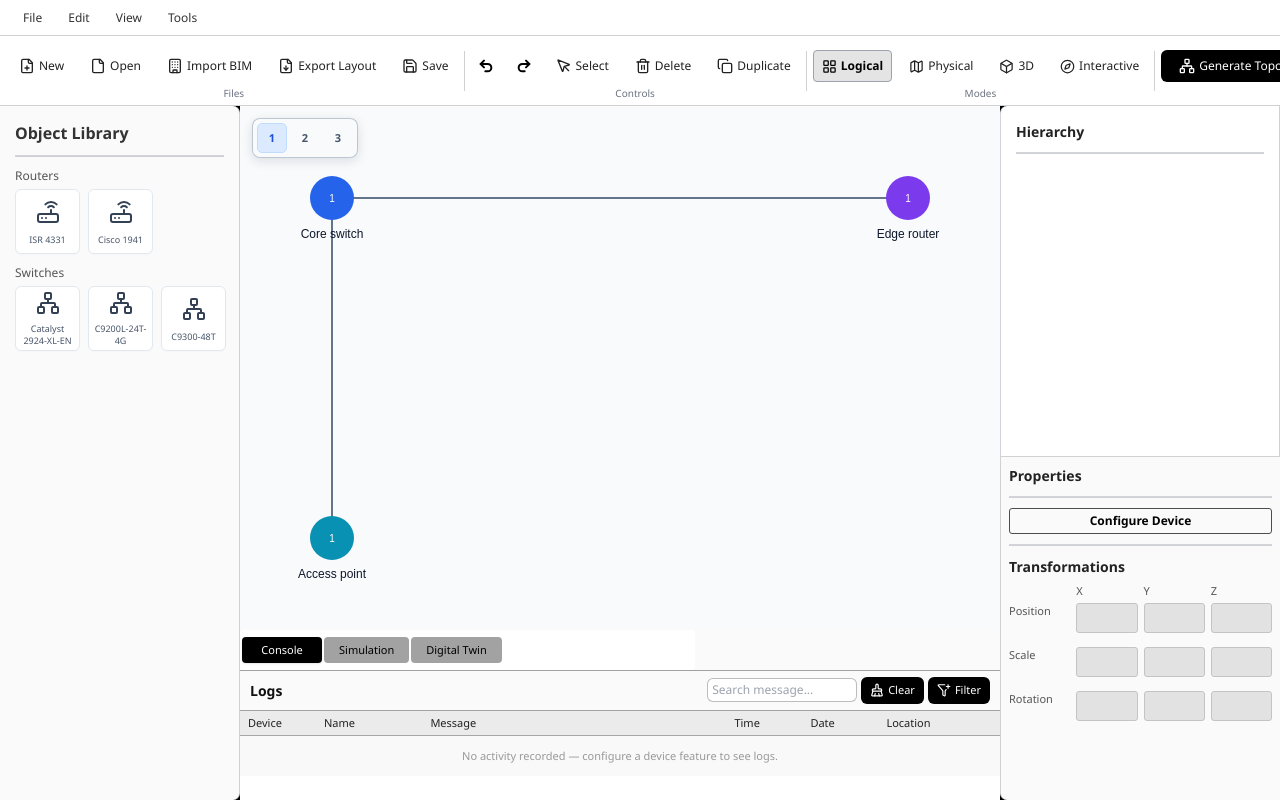
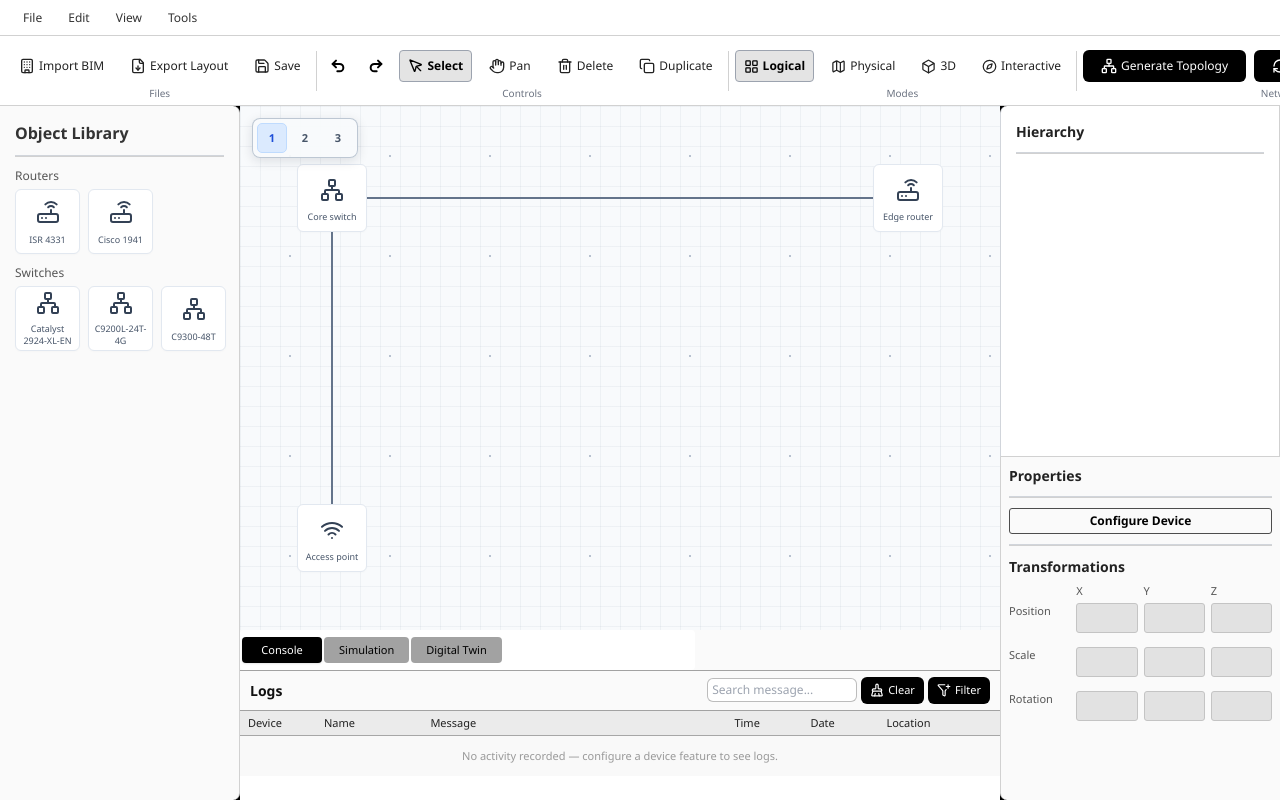
Before and after one commit to Arxivory/Arachnet, a React (Create React App) app: page / in a window 1280 px wide. Built offline with nearby package versions, Linux system fonts and the light colour scheme.

Commit message:
feat: Implement pan interaction and enhance rendering for logical and physical modes

```diff
--- a/src/core/rendering-engine/logical/graph-layout.js
+++ b/src/core/rendering-engine/logical/graph-layout.js
@@ -22,7 +22,7 @@ export function computeGridLayout(topology, { width = 1000, height = 700, column
     const row = Math.floor(index / columnCount);
     return {
       id: device.id,
-      label: device.name,
+      label: device.model ?? device.name,
       kind: device.kind ?? "device",
       portCount: device.ports.size,
       x: columnCount === 1 ? width / 2 : margin + (column * usableWidth) / (columnCount - 1),
--- a/src/core/rendering-engine/logical/logical-renderer.js
+++ b/src/core/rendering-engine/logical/logical-renderer.js
@@ -13,13 +13,18 @@ export class LogicalRenderer {
     this.canvas = canvas;
   }
 
-  render(layout) {
+  render(layout, { pixelRatio = 1, renderNodes = true } = {}) {
     if (layout.coordinateSpace !== "logical-2d") {
       throw new TypeError("LogicalRenderer only accepts logical-2d layouts.");
     }
+    if (!Number.isFinite(pixelRatio) || pixelRatio <= 0) {
+      throw new TypeError("LogicalRenderer pixelRatio must be positive.");
+    }
     const context = this.canvas.getContext("2d");
     if (!context) throw new Error("A 2D canvas context is unavailable.");
+    context.setTransform(1, 0, 0, 1, 0, 0);
     context.clearRect(0, 0, this.canvas.width, this.canvas.height);
+    context.scale(pixelRatio, pixelRatio);
     const nodes = new Map(layout.nodes.map((node) => [node.id, node]));
     for (const edge of layout.edges) {
       const source = nodes.get(edge.sourceId);
@@ -32,6 +37,7 @@ export class LogicalRenderer {
       context.lineWidth = 2;
       context.stroke();
     }
+    if (renderNodes) {
       for (const node of layout.nodes) {
         context.beginPath();
         context.arc(node.x, node.y, 22, 0, Math.PI * 2);
@@ -46,10 +52,12 @@ export class LogicalRenderer {
         context.fillText(String(node.portCount), node.x, node.y + 4);
       }
     }
+  }
 
   clear() {
     const context = this.canvas.getContext("2d");
     if (!context) throw new Error("A 2D canvas context is unavailable.");
+    context.setTransform(1, 0, 0, 1, 0, 0);
     context.clearRect(0, 0, this.canvas.width, this.canvas.height);
   }
 }
--- a/src/index.css
+++ b/src/index.css
@@ -559,8 +559,12 @@ html,
 }
 
 .logical-surface {
-  background-image: radial-gradient(#cbd5e1 0.7px, transparent 0.7px);
-  background-size: 20px 20px;
+  background-image:
+    linear-gradient(to right, rgb(148 163 184 / 11%) 1px, transparent 1px),
+    linear-gradient(to bottom, rgb(148 163 184 / 11%) 1px, transparent 1px),
+    radial-gradient(#b8c2d0 0.8px, transparent 0.8px);
+  background-size: 20px 20px, 20px 20px, 100px 100px;
+  background-position: var(--grid-x, 0px) var(--grid-y, 0px);
 }
 
 .physical-surface {
@@ -578,6 +582,42 @@ html,
   display: block;
   width: 100%;
   height: 100%;
+}
+
+.logical-content,
+.physical-content {
+  position: absolute;
+  inset: 0;
+  transform-origin: 0 0;
+}
+
+.network-device-node {
+  position: absolute;
+  z-index: 1;
+  width: 70px;
+  height: 68px;
+  padding: 5px 3px;
+  transform: translate(-50%, -50%);
+  cursor: default;
+}
+
+.network-device-node .device-icon {
+  margin-bottom: 5px;
+}
+
+.network-device-node .device-type {
+  overflow: hidden;
+  text-overflow: ellipsis;
+  white-space: nowrap;
+}
+
+.render-surface.pan-enabled {
+  cursor: grab;
+  touch-action: none;
+}
+
+.render-surface.pan-enabled.is-panning {
+  cursor: grabbing;
 }
 
 .floorplan-underlay {
--- a/src/ui/App.jsx
+++ b/src/ui/App.jsx
@@ -13,15 +13,20 @@ export default function App() {
   const [viewController] = useState(
     () => new ViewController({ floorId: DEMO_FLOORS[0].id })
   );
+  const [interactionMode, setInteractionMode] = useState("select");
 
   return (
     <div className="app">
       <Topbar />
-      <Toolbar viewController={viewController} />
+      <Toolbar
+        viewController={viewController}
+        interactionMode={interactionMode}
+        onInteractionModeChange={setInteractionMode}
+      />
       <div className="main-layout">
         <ObjectLibrary/>
         <div className="workspace-column">
-          <Workspace viewController={viewController} />
+          <Workspace viewController={viewController} interactionMode={interactionMode} />
           <ConsoleSimulationLogs />
         </div>
         <div className="right-panel">
--- a/src/ui/Toolbar/Toolbar.jsx
+++ b/src/ui/Toolbar/Toolbar.jsx
@@ -7,6 +7,7 @@ import {
   FilePlus,
   Save,
   MousePointer,
+  Hand,
   Trash2,
   Copy,
   Building,
@@ -26,15 +27,17 @@ const MODES = [
   { id: VIEW_MODES.INTERACTIVE, label: "Interactive", Icon: Compass },
 ];
 
-export default function Toolbar({ viewController }) {
+export default function Toolbar({
+  viewController,
+  interactionMode = "select",
+  onInteractionModeChange = () => {},
+}) {
   const viewState = useViewState(viewController);
 
   return (
     <div className="toolbar">
       <div className="toolbar-group">
         <div className="toolbar-row">
-          <button className="toolbar-btn"><FilePlus size={16} /> New</button>
-          <button className="toolbar-btn"><File size={16} /> Open</button>
           <button className="toolbar-btn"><Building size={16} />Import BIM</button>
           <button className="toolbar-btn"><FileDown size={16} />Export Layout</button>
           <button className="toolbar-btn"><Save size={16} /> Save</button>
@@ -60,10 +63,23 @@ export default function Toolbar({ viewController }) {
               <Redo2 size={16} />
             </button>
           <button
-            className="toolbar-btn"
+            className={`toolbar-btn${interactionMode === "select" ? " active" : ""}`}
+            type="button"
+            aria-pressed={interactionMode === "select"}
+            onClick={() => onInteractionModeChange("select")}
           >
             <MousePointer size={16} /> Select
           </button>
+          {(viewState.mode === VIEW_MODES.LOGICAL || viewState.mode === VIEW_MODES.PHYSICAL) && (
+            <button
+              className={`toolbar-btn${interactionMode === "pan" ? " active" : ""}`}
+              type="button"
+              aria-pressed={interactionMode === "pan"}
+              onClick={() => onInteractionModeChange("pan")}
+            >
+              <Hand size={16} /> Pan
+            </button>
+          )}
          <button
             className="toolbar-btn"
             title="Delete Selected or Toggle Eraser"
--- /dev/null
+++ b/src/ui/Workspace/DeviceNode.jsx
@@ -0,0 +1,37 @@
+import {
+  Laptop,
+  Monitor,
+  Network,
+  Router,
+  Server,
+  Wifi,
+} from "lucide-react";
+
+const DEVICE_ICONS = {
+  switch: Network,
+  router: Router,
+  "wireless-ap": Wifi,
+  pc: Monitor,
+  laptop: Laptop,
+  server: Server,
+};
+
+export default function DeviceNode({ device, label, x, y }) {
+  const Icon = DEVICE_ICONS[device.kind] ?? Network;
+  const model = device.model ?? label ?? device.name ?? device.id;
+
+  return (
+    <div
+      className="network-device-node device-tile"
+      style={{ left: x, top: y }}
+      role="img"
+      aria-label={`${model} network device`}
+      title={model}
+    >
+      <span className="device-icon" aria-hidden="true">
+        <Icon size={24} strokeWidth={2} />
+      </span>
+      <span className="device-type">{model}</span>
+    </div>
+  );
+}
--- a/src/ui/Workspace/LogicalModeView.jsx
+++ b/src/ui/Workspace/LogicalModeView.jsx
@@ -1,9 +1,17 @@
-import { useEffect, useRef, useState } from "react";
+import { useEffect, useMemo, useRef, useState } from "react";
 import { computeGridLayout, LogicalRenderer } from "../../core/rendering-engine";
+import DeviceNode from "./DeviceNode";
+import usePanInteraction from "./usePanInteraction";
 
-export default function LogicalModeView({ devices, links }) {
+export default function LogicalModeView({ devices, links, interactionMode = "select" }) {
   const canvasRef = useRef(null);
   const [renderError, setRenderError] = useState("");
+  const [nodes, setNodes] = useState([]);
+  const { offset, isPanning, handlers } = usePanInteraction(interactionMode);
+  const devicesById = useMemo(
+    () => new Map(devices.map((device) => [device.id, device])),
+    [devices]
+  );
 
   useEffect(() => {
     const canvas = canvasRef.current;
@@ -12,15 +20,17 @@ export default function LogicalModeView({ devices, links }) {
       try {
         const bounds = canvas.getBoundingClientRect();
         const ratio = window.devicePixelRatio || 1;
-        const width = Math.max(1, Math.round((bounds.width || 900) * ratio));
-        const height = Math.max(1, Math.round((bounds.height || 560) * ratio));
-        canvas.width = width;
-        canvas.height = height;
+        const width = Math.max(1, bounds.width || 900);
+        const height = Math.max(1, bounds.height || 560);
+        canvas.width = Math.round(width * ratio);
+        canvas.height = Math.round(height * ratio);
         const topology = {
           devices: new Map(devices.map((device) => [device.id, device])),
           links: new Map(links.map((link) => [link.id, link])),
         };
-        new LogicalRenderer(canvas).render(computeGridLayout(topology, { width, height, margin: 92 }));
+        const layout = computeGridLayout(topology, { width, height, margin: 92 });
+        new LogicalRenderer(canvas).render(layout, { pixelRatio: ratio, renderNodes: false });
+        setNodes(layout.nodes);
         setRenderError("");
       } catch (error) {
         setRenderError(error.message);
@@ -37,8 +47,27 @@ export default function LogicalModeView({ devices, links }) {
   }, [devices, links]);
 
   return (
-    <div className="render-surface logical-surface">
-      <canvas ref={canvasRef} className="render-canvas" aria-label="Logical network topology" />
+    <div
+      className={`render-surface logical-surface${interactionMode === "pan" ? " pan-enabled" : ""}${isPanning ? " is-panning" : ""}`}
+      style={{ "--grid-x": `${offset.x}px`, "--grid-y": `${offset.y}px` }}
+      {...handlers}
+    >
+      <div className="logical-content" style={{ transform: `translate(${offset.x}px, ${offset.y}px)` }}>
+        <canvas ref={canvasRef} className="render-canvas" aria-label="Logical network topology" />
+        {nodes.map((node) => {
+          const device = devicesById.get(node.id);
+          if (!device) return null;
+          return (
+            <DeviceNode
+              key={node.id}
+              device={device}
+              label={node.label}
+              x={node.x}
+              y={node.y}
+            />
+          );
+        })}
+      </div>
       {renderError && <p className="render-error" role="status">Logical view could not render: {renderError}</p>}
     </div>
   );
--- a/src/ui/Workspace/PhysicalModeView.jsx
+++ b/src/ui/Workspace/PhysicalModeView.jsx
@@ -1,53 +1,93 @@
-import { useEffect, useRef, useState } from "react";
+import { useEffect, useMemo, useRef, useState } from "react";
 import { FloorplanTransform, Physical2DRenderer } from "../../core/rendering-engine";
+import DeviceNode from "./DeviceNode";
+import usePanInteraction from "./usePanInteraction";
 
 const PLAN_BOUNDS = { x: 0, y: 0, width: 1000, height: 600 };
 
-export default function PhysicalModeView({ floor, devices, links }) {
+export default function PhysicalModeView({ floor, devices, links, interactionMode = "select" }) {
   const canvasRef = useRef(null);
   const [renderError, setRenderError] = useState("");
+  const [viewport, setViewport] = useState({ width: 900, height: 560 });
+  const { offset, isPanning, handlers } = usePanInteraction(interactionMode);
+  const transform = useMemo(() => new FloorplanTransform(
+    PLAN_BOUNDS,
+    { x: 0, y: 0, width: viewport.width, height: viewport.height },
+    { preserveAspectRatio: false }
+  ), [viewport]);
 
   useEffect(() => {
     const canvas = canvasRef.current;
     if (!canvas) return undefined;
-    const draw = () => {
+    const surface = canvas.parentElement;
+    if (!surface) return undefined;
+    const measure = () => {
+      const bounds = surface.getBoundingClientRect();
+      const nextViewport = {
+        width: Math.max(1, bounds.width || 900),
+        height: Math.max(1, bounds.height || 560),
+      };
+      setViewport((current) => (
+        current.width === nextViewport.width && current.height === nextViewport.height
+          ? current
+          : nextViewport
+      ));
+    };
+    measure();
+    const observer = typeof ResizeObserver === "undefined" ? null : new ResizeObserver(measure);
+    observer?.observe(surface);
+    window.addEventListener("resize", measure);
+    return () => {
+      observer?.disconnect();
+      window.removeEventListener("resize", measure);
+    };
+  }, []);
+
+  useEffect(() => {
+    const canvas = canvasRef.current;
+    if (!canvas || viewport.width <= 0 || viewport.height <= 0) return;
     try {
-        const bounds = canvas.getBoundingClientRect();
       const ratio = window.devicePixelRatio || 1;
-        const width = Math.max(1, Math.round((bounds.width || 900) * ratio));
-        const height = Math.max(1, Math.round((bounds.height || 560) * ratio));
-        canvas.width = width;
-        canvas.height = height;
-        const transform = new FloorplanTransform(PLAN_BOUNDS, {
-          x: 0,
-          y: 0,
-          width,
-          height,
-        }, { preserveAspectRatio: false });
-        new Physical2DRenderer(canvas).render({ devices, links, transform });
+      canvas.width = Math.round(viewport.width * ratio);
+      canvas.height = Math.round(viewport.height * ratio);
+      new Physical2DRenderer(canvas).render(
+        { links, transform },
+        { pixelRatio: ratio, renderDevices: false }
+      );
       setRenderError("");
     } catch (error) {
       setRenderError(error.message);
     }
-    };
-    draw();
-    const observer = typeof ResizeObserver === "undefined" ? null : new ResizeObserver(draw);
-    observer?.observe(canvas);
-    window.addEventListener("resize", draw);
-    return () => {
-      observer?.disconnect();
-      window.removeEventListener("resize", draw);
-    };
-  }, [devices, links]);
+  }, [links, transform, viewport]);
+
+  const positionedDevices = useMemo(() => devices.flatMap((device) => {
+    if (!Array.isArray(device.floorplanPosition)) return [];
+    const [x, y] = transform.toViewport(device.floorplanPosition);
+    return [{ device, x, y }];
+  }), [devices, transform]);
 
   return (
-    <div className="render-surface physical-surface">
+    <div
+      className={`render-surface physical-surface${interactionMode === "pan" ? " pan-enabled" : ""}${isPanning ? " is-panning" : ""}`}
+      {...handlers}
+    >
+      <div className="physical-content" style={{ transform: `translate(${offset.x}px, ${offset.y}px)` }}>
         <svg className="floorplan-underlay" viewBox="0 0 1000 600" preserveAspectRatio="none" aria-hidden="true">
           <rect x="48" y="46" width="904" height="508" rx="3" />
           <path d="M330 46V230H48M330 230H580V46M580 230V390H952M48 390H330V554M580 390V554" />
           <path d="M200 46V138M460 230V390M790 46V230M790 390V554" />
         </svg>
         <canvas ref={canvasRef} className="render-canvas" aria-label={`${floor.label} physical network plan`} />
+        {positionedDevices.map(({ device, x, y }) => (
+          <DeviceNode
+            key={device.id}
+            device={device}
+            label={device.name}
+            x={x}
+            y={y}
+          />
+        ))}
+      </div>
       {renderError && <p className="render-error" role="status">Physical view could not render: {renderError}</p>}
     </div>
   );
--- a/src/ui/Workspace/Workspace.jsx
+++ b/src/ui/Workspace/Workspace.jsx
@@ -8,7 +8,7 @@ import InteractiveModeView from "./InteractiveModeView";
 import { DEMO_DEVICES, DEMO_FLOORS, DEMO_LINKS } from "./demo-data";
 import { useViewState } from "./useViewState";
 
-export default function Workspace({ viewController }) {
+export default function Workspace({ viewController, interactionMode = "select" }) {
   const viewState = useViewState(viewController);
   const floor = DEMO_FLOORS.find(({ id }) => id === viewState.floorId) ?? DEMO_FLOORS[0];
   const floorDevices = useMemo(
@@ -28,10 +28,23 @@ export default function Workspace({ viewController }) {
   let modeContent;
   switch (viewState.mode) {
     case VIEW_MODES.LOGICAL:
-      modeContent = <LogicalModeView devices={floorDevices} links={floorLinks} />;
+      modeContent = (
+        <LogicalModeView
+          devices={floorDevices}
+          links={floorLinks}
+          interactionMode={interactionMode}
+        />
+      );
       break;
     case VIEW_MODES.PHYSICAL:
-      modeContent = <PhysicalModeView floor={floor} devices={floorDevices} links={floorLinks} />;
+      modeContent = (
+        <PhysicalModeView
+          floor={floor}
+          devices={floorDevices}
+          links={floorLinks}
+          interactionMode={interactionMode}
+        />
+      );
       break;
     case VIEW_MODES.CAD:
       modeContent = <CadModeView floor={floor} />;
--- /dev/null
+++ b/src/ui/Workspace/usePanInteraction.js
@@ -0,0 +1,50 @@
+import { useRef, useState } from "react";
+
+export default function usePanInteraction(interactionMode) {
+  const [offset, setOffset] = useState({ x: 0, y: 0 });
+  const [isPanning, setIsPanning] = useState(false);
+  const pointerStart = useRef(null);
+
+  function onPointerDown(event) {
+    if (interactionMode !== "pan" || (event.button != null && event.button !== 0)) return;
+    event.preventDefault();
+    pointerStart.current = {
+      pointerId: event.pointerId,
+      x: event.clientX,
+      y: event.clientY,
+      offsetX: offset.x,
+      offsetY: offset.y,
+    };
+    event.currentTarget.setPointerCapture?.(event.pointerId);
+    setIsPanning(true);
+  }
+
+  function onPointerMove(event) {
+    const start = pointerStart.current;
+    if (!start || start.pointerId !== event.pointerId) return;
+    setOffset({
+      x: start.offsetX + event.clientX - start.x,
+      y: start.offsetY + event.clientY - start.y,
+    });
+  }
+
+  function stopPanning(event) {
+    if (!pointerStart.current || pointerStart.current.pointerId !== event.pointerId) return;
+    pointerStart.current = null;
+    setIsPanning(false);
+    if (event.currentTarget.hasPointerCapture?.(event.pointerId)) {
+      event.currentTarget.releasePointerCapture(event.pointerId);
+    }
+  }
+
+  return {
+    offset,
+    isPanning,
+    handlers: {
+      onPointerDown,
+      onPointerMove,
+      onPointerUp: stopPanning,
+      onPointerCancel: stopPanning,
+    },
+  };
+}
```
Also changed, not shown: src/core/rendering-engine/physical/physical-2d-renderer.js (+11 -2 lines), 2 other files (tests, documents, lock files or other folders). Lines whose indentation alone changed are shown as unchanged.
